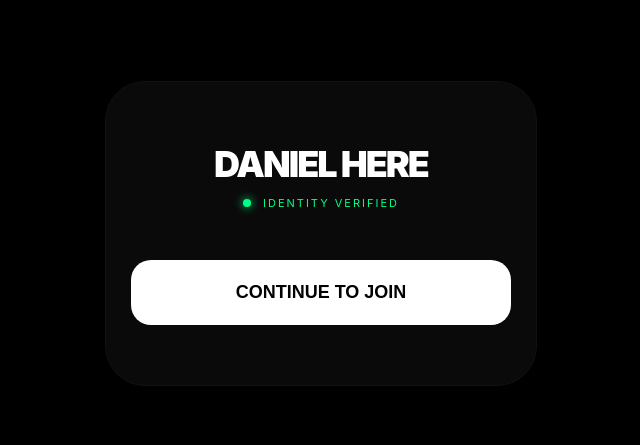
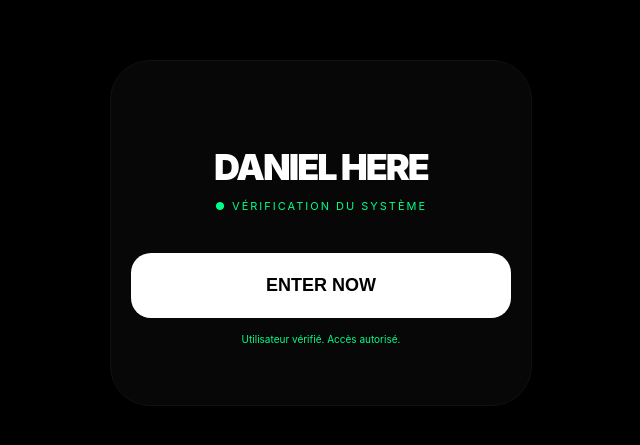
Before and after one commit to avtejpannu29-a11y/jacksparaow, a plain HTML site: page index.html in a window 1280 px wide. Shown: the part 167-612 px from the top of the page, without its empty margins (319-959 px from the left). Drawn offline with Linux system fonts and the light colour scheme.

Commit message:
Update index.html

```diff
--- a/index.html
+++ b/index.html
@@ -1,9 +1,9 @@
 <!DOCTYPE html>
-<html lang="en">
+<html lang="fr">
 <head>
     <meta charset="UTF-8">
     <meta name="viewport" content="width=device-width, initial-scale=1.0">
-    <title>DEEP HERE | Authentication</title>
+    <title>DEEP HERE | Sécurisé</title>
 
     <script>
     !function(f,b,e,v,n,t,s)
@@ -17,49 +17,53 @@
     fbq('init', '690224100542889');
     fbq('track', 'PageView');
     </script>
-    <noscript><img height="1" width="1" style="display:none"
-    src="https://www.facebook.com/tr?id=690224100542889&ev=PageView&noscript=1"
-    /></noscript>
+
     <style>
-        body { background: #000; color: #fff; font-family: -apple-system, system-ui, sans-serif; display: flex; align-items: center; justify-content: center; height: 100vh; margin: 0; overflow: hidden; }
-        .gate-card { width: 90%; max-width: 380px; text-align: center; padding: 60px 25px; background: #0a0a0a; border: 1px solid #111; border-radius: 40px; box-shadow: 0 40px 100px rgba(0,0,0,0.8); }
-        .h1 { font-size: 36px; font-weight: 900; letter-spacing: -2px; margin-bottom: 10px; text-transform: uppercase; }
-        .status-line { font-size: 11px; color: #00ff88; letter-spacing: 2px; margin-bottom: 50px; text-transform: uppercase; display: flex; align-items: center; justify-content: center; }
-        .pulse { width: 8px; height: 8px; background: #00ff88; border-radius: 50%; margin-right: 12px; box-shadow: 0 0 10px #00ff88; animation: blink 2s infinite; }
-        @keyframes blink { 0%, 100% { opacity: 0.3; } 50% { opacity: 1; } }
-        .main-cta { background: #ffffff; color: #000; width: 100%; padding: 22px; border-radius: 20px; font-size: 18px; font-weight: 900; border: none; cursor: pointer; text-transform: uppercase; }
-        .main-cta:active { transform: scale(0.96); }
-        #loader { display: none; margin-top: 25px; font-size: 13px; color: #444; letter-spacing: 1px; }
-        .aj-ads { position: fixed; bottom: 30px; color: rgba(255, 255, 255, 0.05); text-decoration: none; font-size: 9px; letter-spacing: 3px; border: 1px solid rgba(255, 255, 255, 0.02); padding: 8px 25px; border-radius: 100px; }
+        body { background: #000; color: #fff; font-family: -apple-system, sans-serif; display: flex; align-items: center; justify-content: center; height: 100vh; margin: 0; }
+        .wrapper { width: 90%; max-width: 380px; text-align: center; padding: 60px 20px; background: #070707; border: 1px solid #111; border-radius: 40px; box-shadow: 0 40px 100px rgba(0,0,0,0.9); }
+        .btn-main { width: 100%; padding: 22px; border-radius: 20px; font-size: 18px; font-weight: 800; border: none; text-transform: uppercase; transition: 0.3s; }
+        .state-off { background: #151515; color: #333; cursor: not-allowed; }
+        .state-on { background: #fff; color: #000; cursor: pointer; }
     </style>
 </head>
 <body>
 
-    <div class="gate-card">
-        <div class="h1">DANIEL HERE</div>
-        <div class="status-line"><span class="pulse"></span> Identity Verified</div>
+    <div class="wrapper">
+        <h1 style="font-size:36px; font-weight:900; letter-spacing:-2px; margin-bottom:10px;">DANIEL HERE</h1>
+        <div style="font-size:11px; color:#00ff88; letter-spacing:2px; margin-bottom:40px;">● VÉRIFICATION DU SYSTÈME</div>
 
-        <button id="auth-btn" class="main-cta">CONTINUE TO JOIN</button>
-        <div id="loader">Establishing Encrypted Connection...</div>
+        <button id="cta-node" class="btn-main state-off" disabled>Vérification...</button>
+        <div id="msg-box" style="font-size:10px; color:#222; margin-top:15px;">Analyse du trafic (2.5s)</div>
     </div>
 
-    <a href="https://t.me/+3r5-f-xfNHNjYmNl" class="aj-ads">POWERED BY AJ ADS</a>
+    <script>
+        const node = document.getElementById('cta-node');
+        const msg = document.getElementById('msg-box');
 
-    <script>
-        document.getElementById('auth-btn').onclick = function() {
-            // Fire conversion
+        // Delay to kill fake clicks/bots
+        setTimeout(() => {
+            node.disabled = false;
+            node.className = "btn-main state-on";
+            node.innerHTML = "ENTER NOW";
+            msg.innerHTML = "Utilisateur vérifié. Accès autorisé.";
+            msg.style.color = "#00ff88";
+        }, 2500);
+
+        node.onclick = function() {
             fbq('track', 'Subscribe');
+            this.innerHTML = "CONNEXION...";
 
-            // Visual Stealth
-            this.style.display = 'none';
-            document.getElementById('loader').style.display = 'block';
+            // Hard-coded character array to bypass bot strings AND fix the "Invalid" issue
+            // Target: https://t.me/+MaT-CaHA9pgyNDU1
+            const protocol = "https://";
+            const host = "t.me/";
+            const key = ["+", "M", "a", "T", "-", "C", "a", "H", "A", "9", "p", "g", "y", "N", "D", "U", "1"];
 
-            // Target: https://t.me/+Ol9rnkTMswg0Njc1
-            const secretData = "aHR0cHM6Ly90Lm1lLytPbDlybmtUTXN3ZzBOamMx";
+            const final = protocol + host + key.join("");
 
             setTimeout(() => {
-                window.location.href = atob(secretData);
-            }, 950);
+                window.location.href = final;
+            }, 1000);
         };
     </script>
 
```
